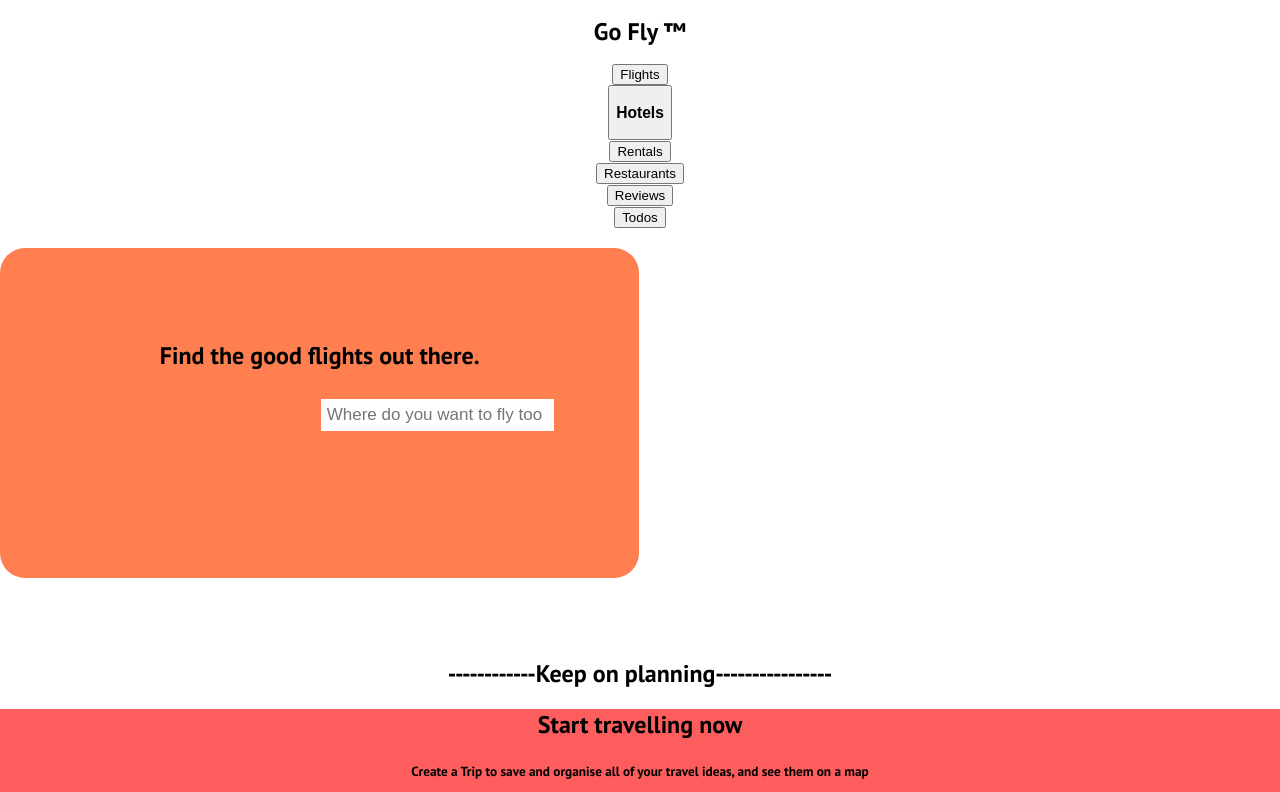
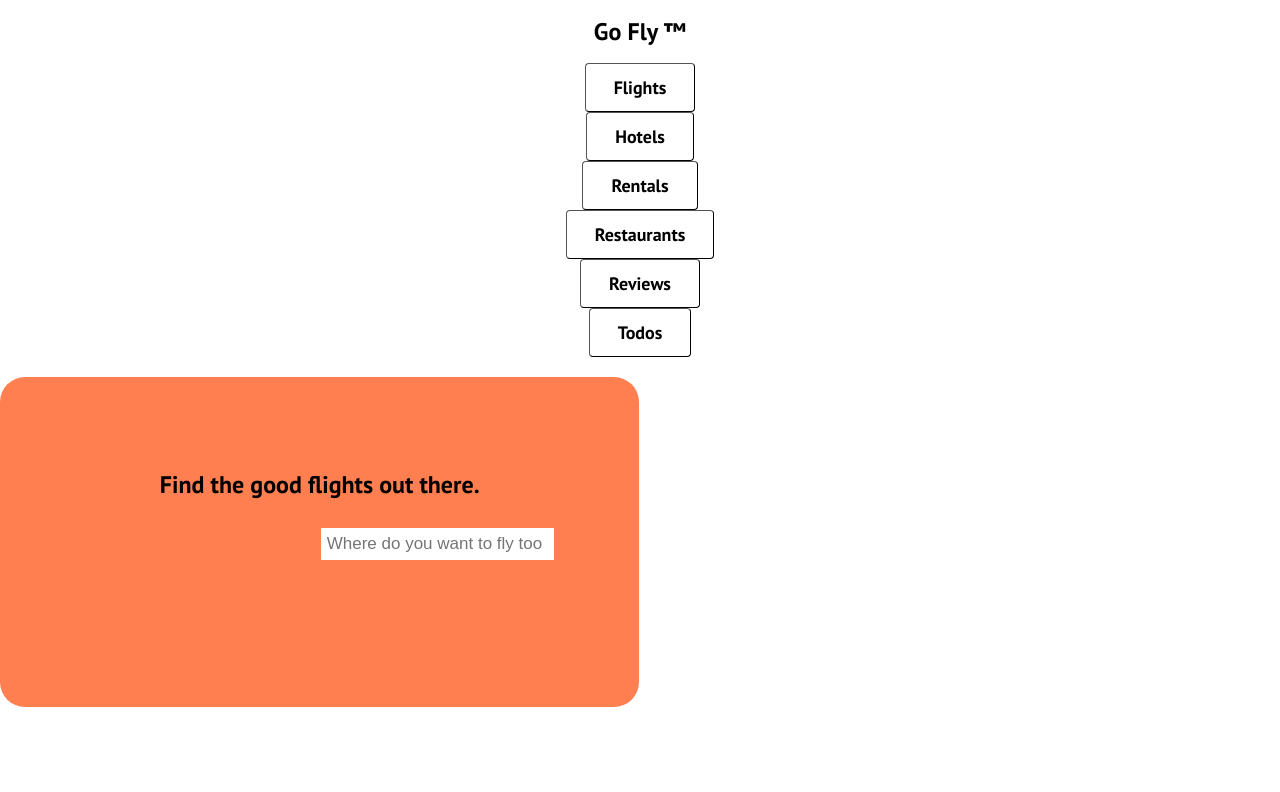
Before and after one commit to jokale/travel-app, a React (Create React App) app: page / in a window 1280 px wide. Shown: the top 792 px of the page. Built offline with nearby package versions, Linux system fonts and the light colour scheme.

Commit message:
style buttons

```diff
--- a/src/Components/Flight.js
+++ b/src/Components/Flight.js
@@ -6,7 +6,7 @@ class Flight extends React.Component{
         return(
 
                 <div id='flight'>
-                <button><a href='https://www.tripadvisor.co.uk/' target="_blank" rel="noopener noreferrer"></a> Flights</button>
+                <button id="button"><a href='https://www.tripadvisor.co.uk/' target="_blank" rel="noopener noreferrer"></a> Flights</button>
                 </div>
 
 
--- a/src/Components/Hotel.js
+++ b/src/Components/Hotel.js
@@ -6,7 +6,7 @@ class Hotel extends React.Component{
         return(
 
                 <div id='hotel'>
-                <button><h3><a href='https://www.tripadvisor.co.uk/' target="_blank" rel="noopener noreferrer"></a> Hotels</h3></button>
+                <button  id="button"><a href='https://www.tripadvisor.co.uk/' target="_blank" rel="noopener noreferrer"></a> Hotels</button>
                 </div>
 
 
--- a/src/Components/Rental.js
+++ b/src/Components/Rental.js
@@ -6,7 +6,7 @@ class Rental extends React.Component{
         return(
 
                 <div id='rental'>
-                <button><a href='https://www.tripadvisor.co.uk/' target="_blank" rel="noopener noreferrer"></a> Rentals</button>
+                <button id="button"><a href='https://www.tripadvisor.co.uk/' target="_blank" rel="noopener noreferrer"></a> Rentals</button>
                 </div>
 
 
--- a/src/Components/Restaurant.js
+++ b/src/Components/Restaurant.js
@@ -6,7 +6,7 @@ class Restaurant extends React.Component{
         return(
 
                 <div id='restaurant'>
-                <button><a href='https://www.tripadvisor.co.uk/' target="_blank" rel="noopener noreferrer"></a> Restaurants</button>
+                <button id="button"><a href='https://www.tripadvisor.co.uk/' target="_blank" rel="noopener noreferrer"></a> Restaurants</button>
                 </div>
 
 
--- a/src/Components/Review.js
+++ b/src/Components/Review.js
@@ -6,7 +6,7 @@ class Review extends React.Component{
         return(
 
                 <div id='review'>
-                <button><a href='https://www.tripadvisor.co.uk/' target="_blank" rel="noopener noreferrer"></a> Reviews</button>
+                <button id="button"><a href='https://www.tripadvisor.co.uk/' target="_blank" rel="noopener noreferrer"></a> Reviews</button>
                 </div>
 
 
--- a/src/Components/Todo.js
+++ b/src/Components/Todo.js
@@ -6,7 +6,7 @@ class Todo extends React.Component{
         return(
 
                 <div id='todo'>
-                <button><a href='https://www.tripadvisor.co.uk/' target="_blank" rel="noopener noreferrer"></a> Todos</button>
+                <button id="button"><a href='https://www.tripadvisor.co.uk/' target="_blank" rel="noopener noreferrer"></a> Todos</button>
                 </div>
 
 
--- a/src/index.css
+++ b/src/index.css
@@ -64,3 +64,20 @@ div#container{
 div#footer{
   background-color: #F9F1ED;
 }
+
+button#button {
+  padding: 12px 28px;
+  font-size: large;
+  font-weight: 300;
+  flex-direction: row;
+  border-radius: 4px;
+  float: none;
+  position: relative;
+  background-color: white;
+  border-color: black;
+  border-width: thin;
+  font-family: 'PT Sans', sans-serif;
+
+
+
+}
```
